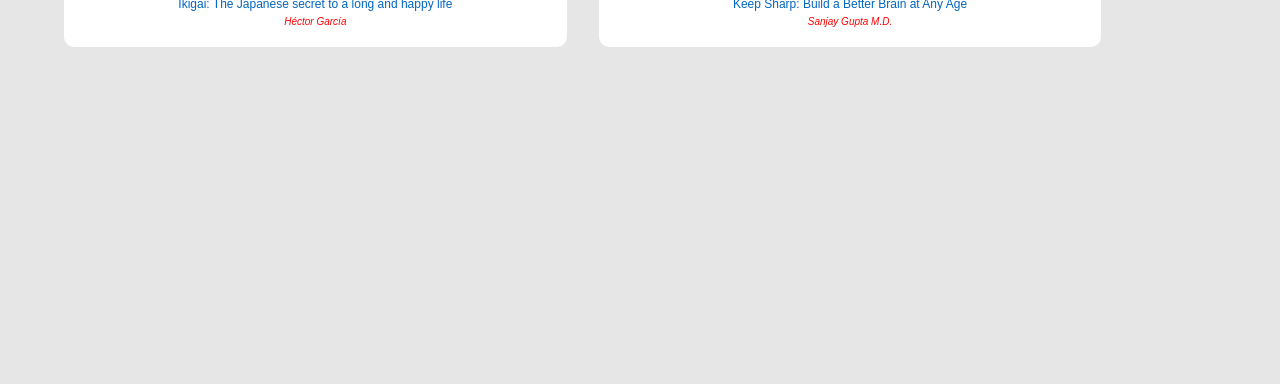
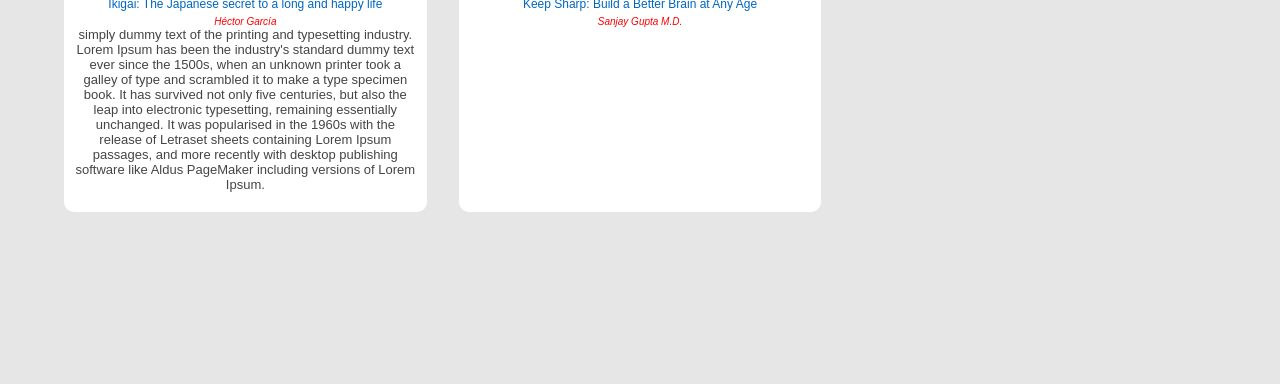
Before and after one commit to subhasishnath45/mini-book-project, a React app: page / in a window 1280 px wide. Shown: the part 416-800 px from the top of the page. Built offline with nearby package versions, Linux system fonts and the light colour scheme.

Commit message:
3rd Commit

```diff
--- a/src/index.css
+++ b/src/index.css
@@ -38,6 +38,7 @@ h4{
 
 @media screen and (min-width:768px){
   .booklist{
-    grid-template-columns: auto auto auto;
+    /* grid-template-columns: auto auto auto; */
+      grid-template-columns: repeat(3, minmax(0, 1fr));
   }
 }
--- a/src/index.js
+++ b/src/index.js
@@ -17,17 +17,22 @@ const secondBook = {
 // Our main componwnt
 function BookList(){
 return <section className='booklist'>
-    <Book img={firstBook.img} title={firstBook.title} author={firstBook.author}/>
+    <Book img={firstBook.img} title={firstBook.title} author={firstBook.author}>
+      <p>
+        simply dummy text of the printing and typesetting industry. Lorem Ipsum has been the industry's standard dummy text ever since the 1500s, when an unknown printer took a galley of type and scrambled it to make a type specimen book. It has survived not only five centuries, but also the leap into electronic typesetting, remaining essentially unchanged. It was popularised in the 1960s with the release of Letraset sheets containing Lorem Ipsum passages, and more recently with desktop publishing software like Aldus PageMaker including versions of Lorem Ipsum.
+      </p>
+    </Book>
     <Book img={secondBook.img} title={secondBook.title} author={secondBook.author} />
   </section>;
 }
 // Our Sub Component.
-const Book = (props) => {
+const Book = ({img,title, author, children}) => {
   // console.log(props);
   return (<article>
-          <img src={props.img} />
-          <h1>{props.title}</h1>
-          <h4 style={{color:'#ff0000',fontStyle:'italic',marginTop:'5px'}}>{props.author}</h4>
+          <img src={img} />
+          <h1>{title}</h1>
+          <h4 style={{color:'#ff0000',fontStyle:'italic',marginTop:'5px'}}>{author}</h4>
+          {children}
         </article>);
 }
 ReactDom.render(<BookList/>, document.getElementById('root'));
```
Also changed, not shown: 1 other file.
